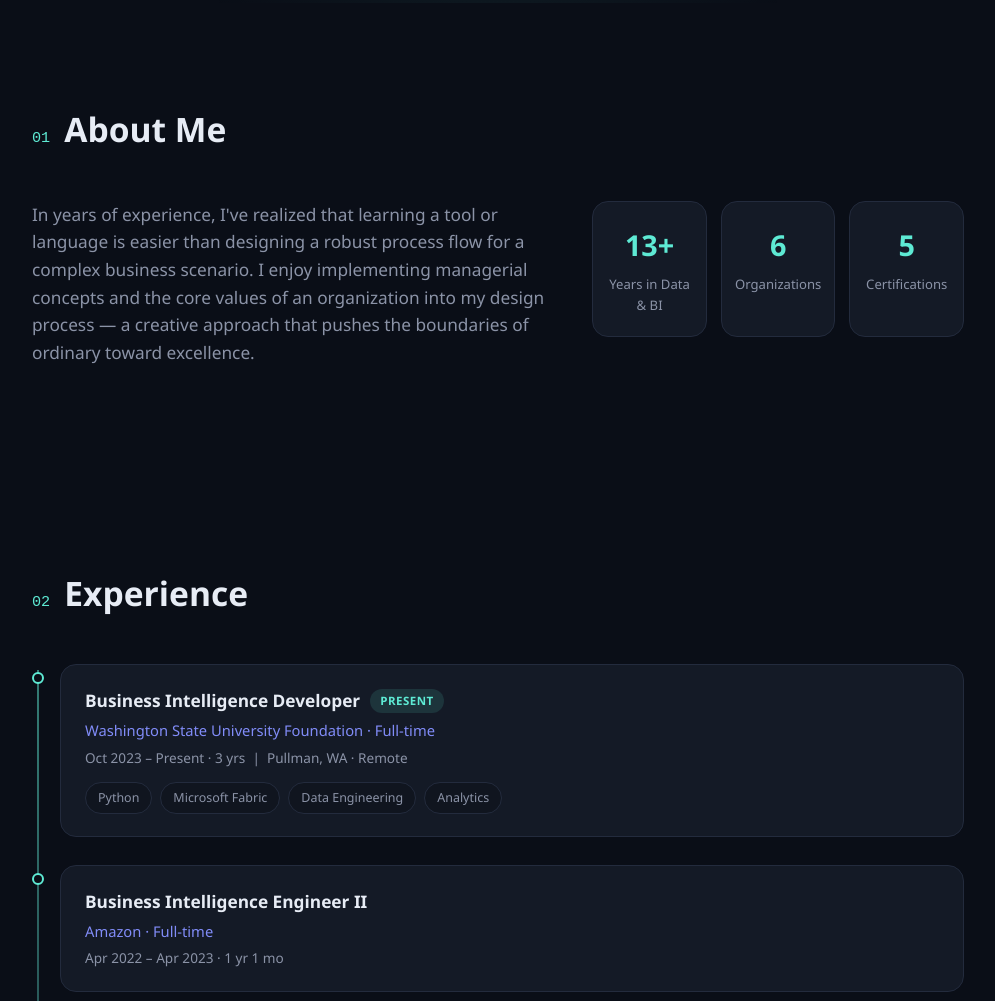
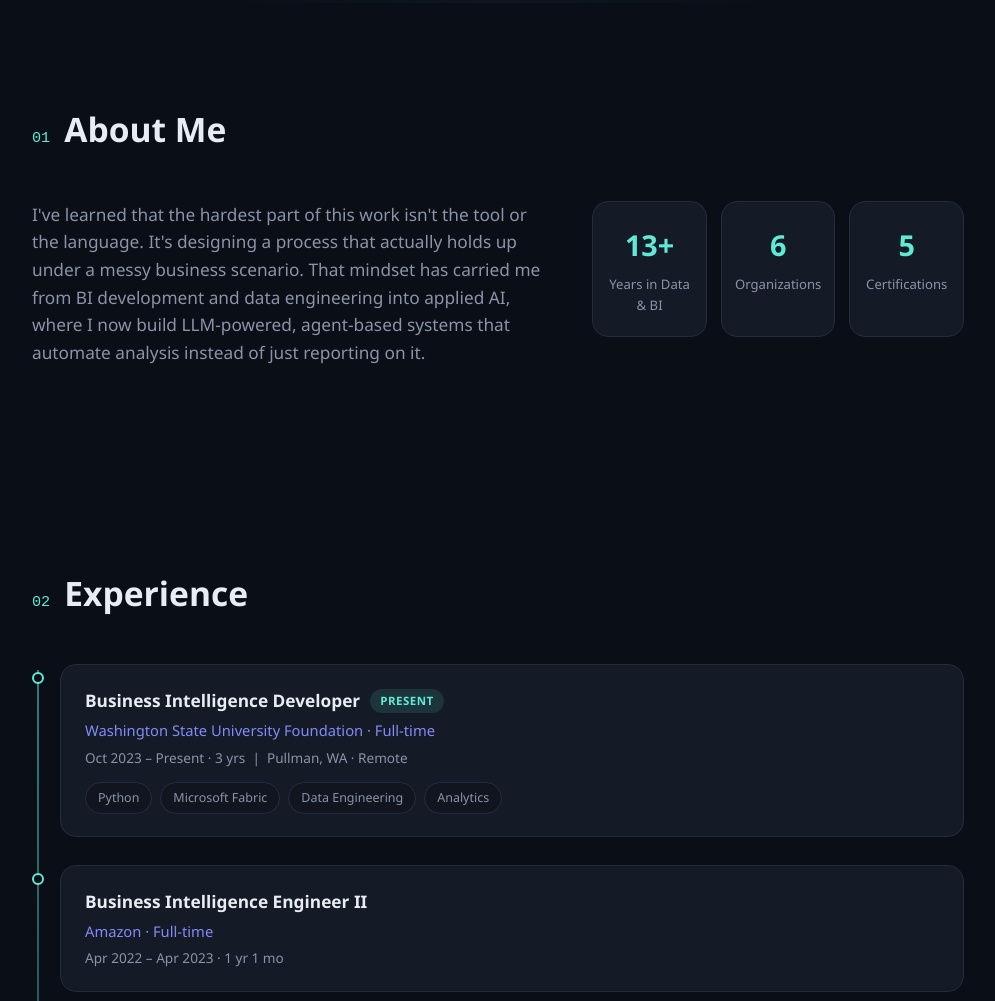
Before and after one commit to sadhikarapu/sadhikarapu.github.io, a plain HTML site: page index.html in a window 1280 px wide. Shown: the part 797-1798 px from the top of the page, without its empty margins (142-1137 px from the left). Drawn offline with Linux system fonts and the light colour scheme.

Commit message:
Rewrite About section to highlight AI/LLM and systems work

```diff
--- a/index.html
+++ b/index.html
@@ -68,10 +68,10 @@
     </div>
     <div class="about-grid">
       <p class="about-text reveal">
-        In years of experience, I've realized that learning a tool or language is easier than designing a
-        robust process flow for a complex business scenario. I enjoy implementing managerial concepts and the
-        core values of an organization into my design process — a creative approach that pushes the boundaries
-        of ordinary toward excellence.
+        I've learned that the hardest part of this work isn't the tool or the language. It's designing a
+        process that actually holds up under a messy business scenario. That mindset has carried me from BI
+        development and data engineering into applied AI, where I now build LLM-powered, agent-based systems
+        that automate analysis instead of just reporting on it.
       </p>
       <div class="about-stats reveal">
         <div class="stat-card">
```
